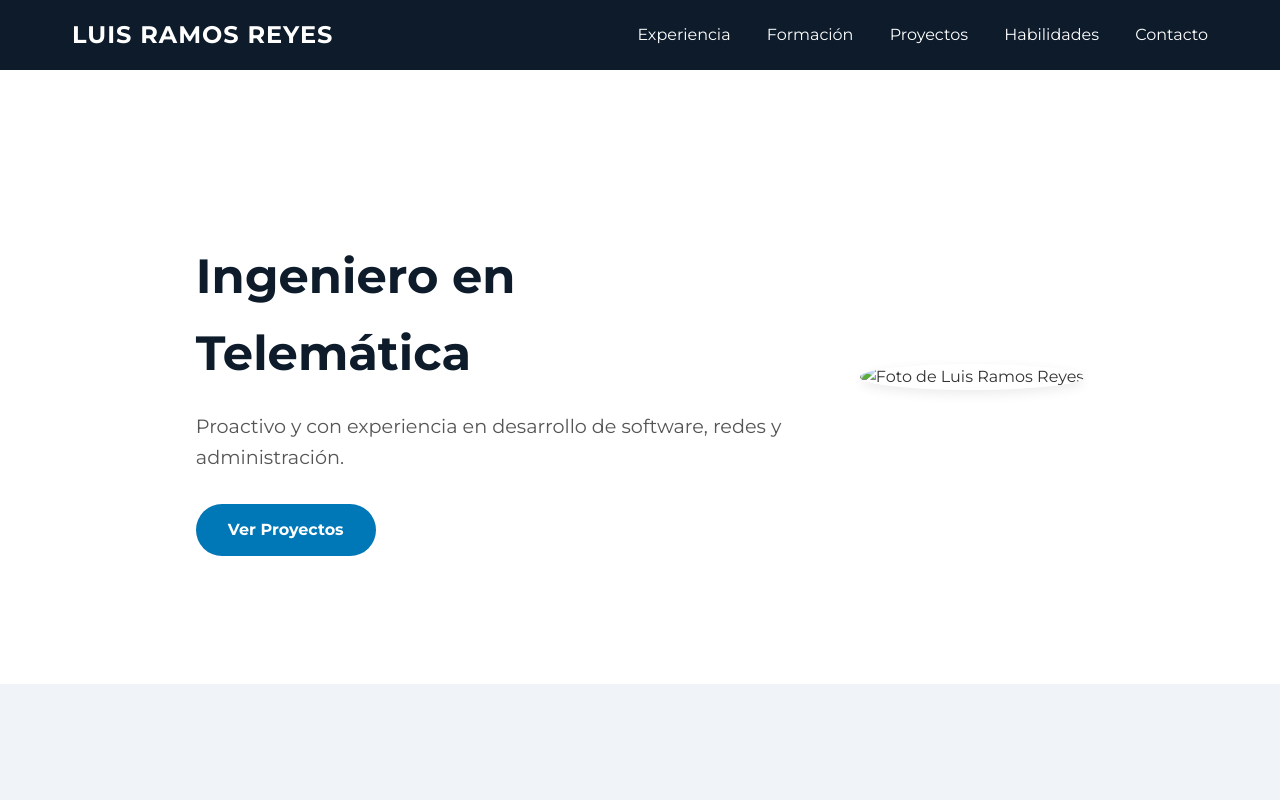
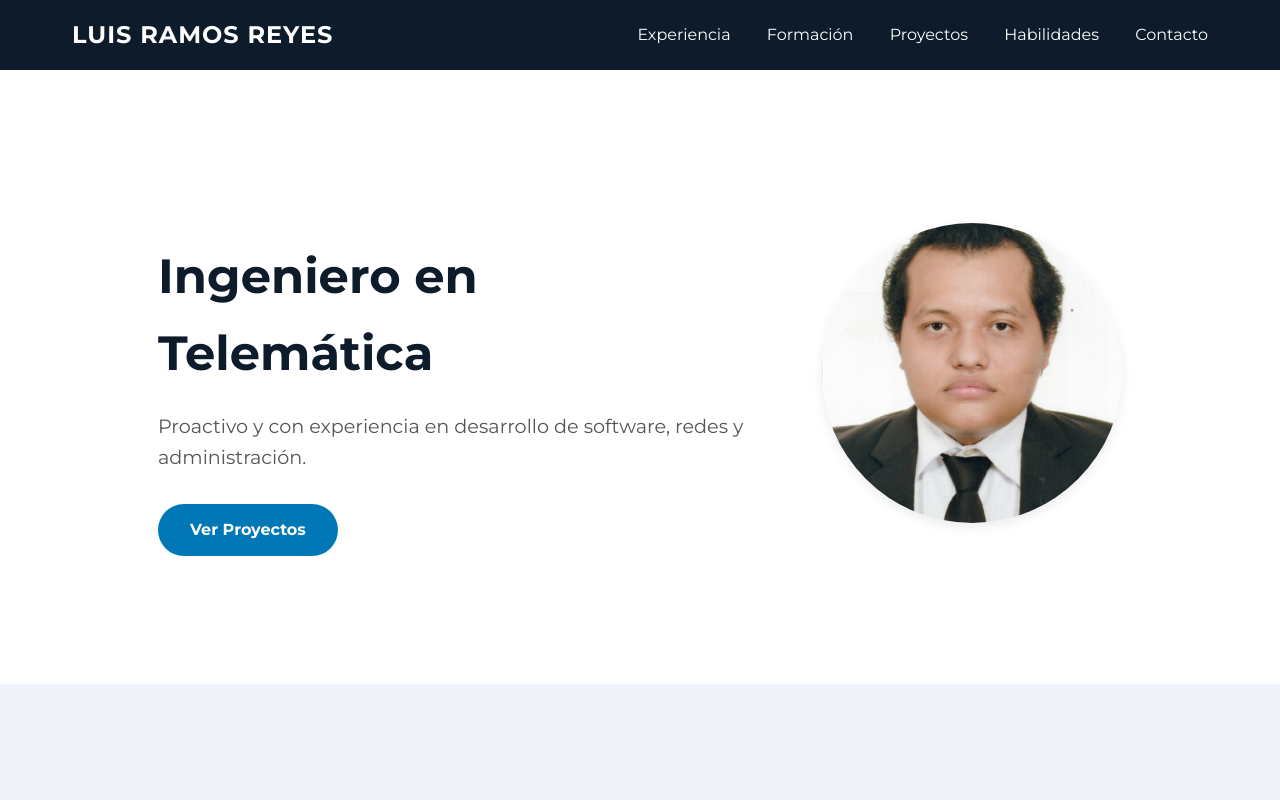
Before and after one commit to LuisAlejandroRamos/luisramos-portafolio, a plain HTML site: page Portafolio/index.html in a window 1280 px wide. Shown: the top 800 px of the page. Drawn offline with Linux system fonts and the light colour scheme; the site is published under a folder, as on GitHub Pages, so addresses that start at the root find nothing.

Commit message:
index.html

```diff
--- a/Portafolio/index.html
+++ b/Portafolio/index.html
@@ -31,7 +31,7 @@
             <a href="#proyectos" class="cta-button">Ver Proyectos</a>
         </div>
         <div class="hero-image-container">
-            <img src="/recurso/Perfil.png" alt="Foto de Luis Ramos Reyes">
+            <img src="../recurso/Perfil.png" alt="Foto de Luis Ramos Reyes">
         </div>
     </section>
 
```
